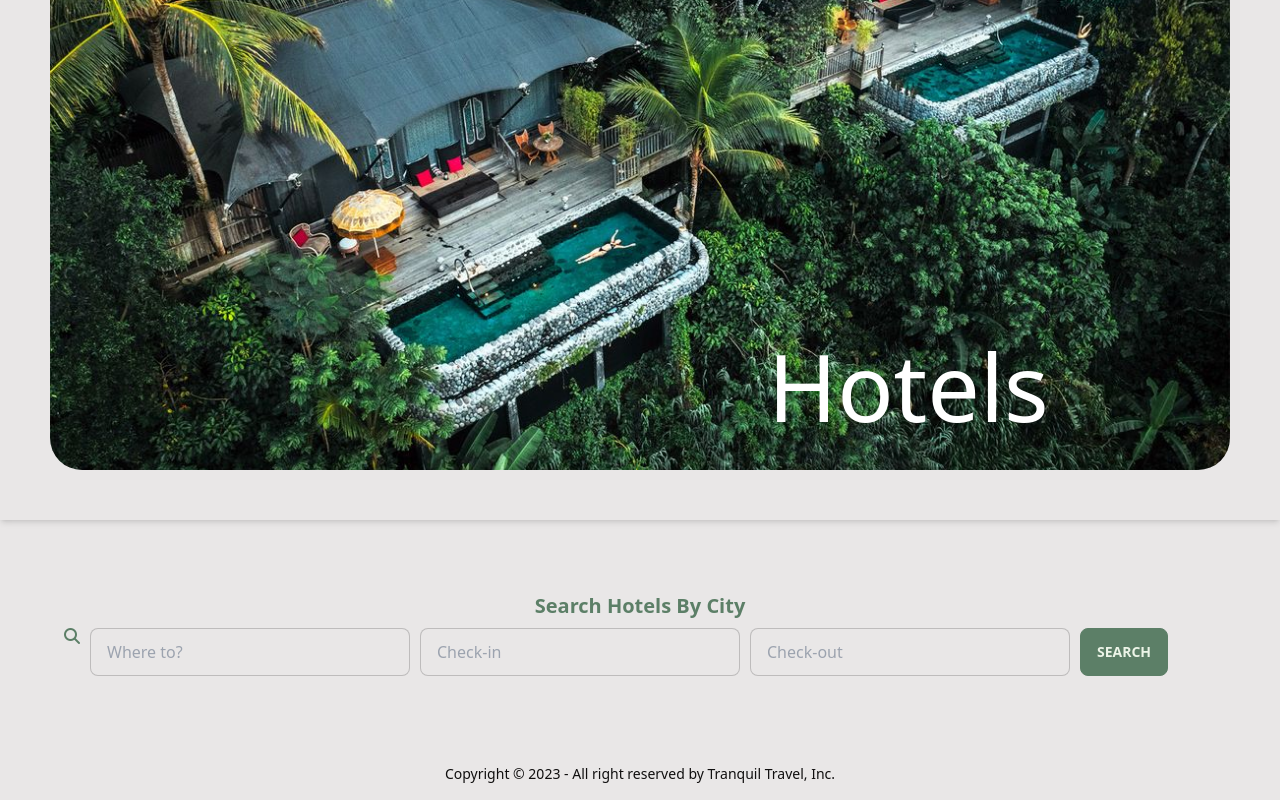
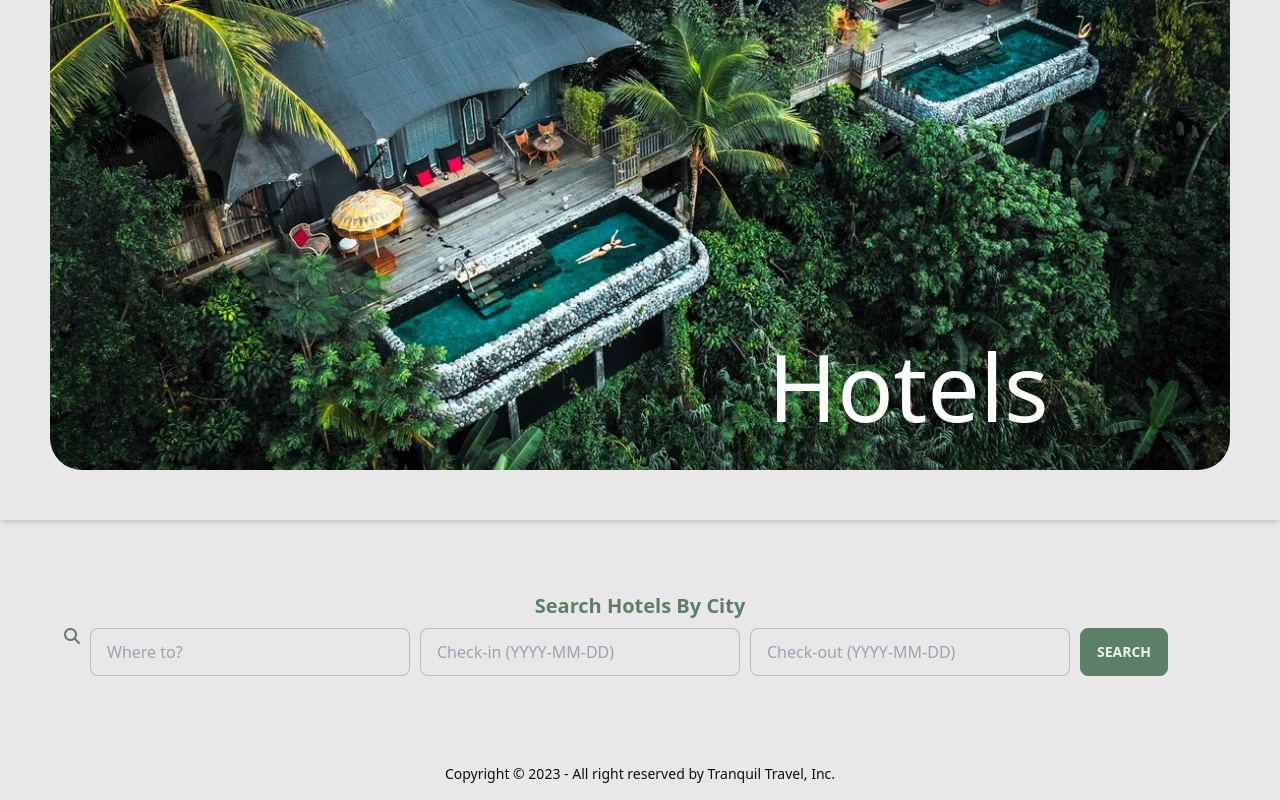
Before and after one commit to tiffanyjoyce/CapstoneFrontend, a React (Create React App) app: page /hotels in a window 1280 px wide. Shown: the part 284-1084 px from the top of the page. Built offline with nearby package versions, Linux system fonts and the light colour scheme; a web font is replaced by a local one.

Commit message:
more to come

```diff
--- a/src/views/Hotels.js
+++ b/src/views/Hotels.js
@@ -110,10 +110,10 @@ useEffect(() => {console.log(hotels)},[hotels])
 </div>
 <div className="form-control w-full max-w-xs">
   {/* <DatePicker></DatePicker> */}
-  <input type="text" placeholder="Check-in" className="start-date input input-bordered w-full max-w-xs text-black" name = 'checkin' value = {formvalue.checkin} onChange={handleChange} />
+  <input type="text" placeholder="Check-in (YYYY-MM-DD)" className="start-date input input-bordered w-full max-w-xs text-black" name = 'checkin' value = {formvalue.checkin} onChange={handleChange} />
 </div>
 <div className="form-control w-full max-w-xs">
-  <input type="text" placeholder="Check-out" className="end-date input input-bordered w-full max-w-xs text-black" name='checkout' value = {formvalue.checkout} onChange= {handleChange} />
+  <input type="text" placeholder="Check-out (YYYY-MM-DD)" className="end-date input input-bordered w-full max-w-xs text-black" name='checkout' value = {formvalue.checkout} onChange= {handleChange} />
 </div>
     <div className="card-actions">
       <button className="btn btn-primary text-secondary">Search</button>
--- a/src/views/ViewHotels.js
+++ b/src/views/ViewHotels.js
@@ -69,11 +69,14 @@ const ViewHotels = () => {
           <h2 className="card-title">{hotel.title}</h2>
           <p>{hotel?.location?.address}</p>
           <p className='amentities'>Amentities include:</p>
-          <ul>
+          <details className='dropdown dropdown-bottom mb-32'>
+            <summary className="m-1 btn">Amentities</summary>
+          <ul className="p-2 shadown menu dropdown-content z-[1] bg-base-100 rounded-box w-52">
             {hotel?.amenitiesScreen?.map(amenity => (
               <li>{amenity?.content[0]}</li>
             ))}
           </ul>
+          </details>
           {/* <p>{hotel?.amenitiesScreen?.[0].content[0]}</p>
     <p>{hotel?.amenitiesScreen?.[1].content[0]}</p>
     <p>{hotel?.amenitiesScreen?.[2].content[0]}</p>
```
